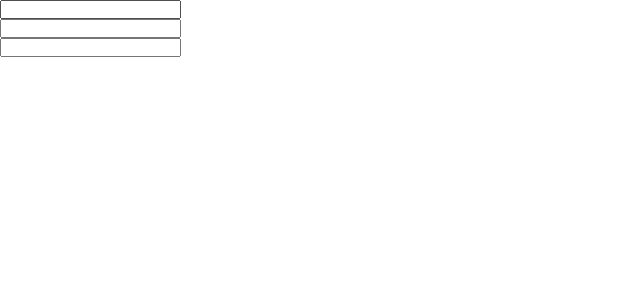
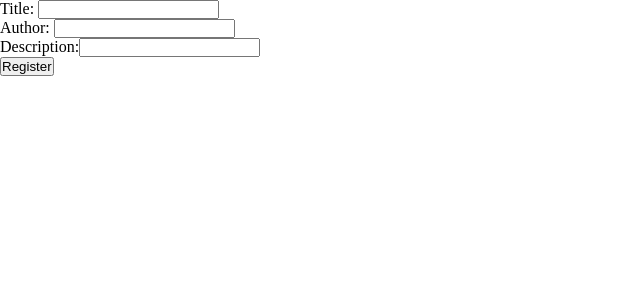
Before and after one commit to jooaodanieel/devboost-frontend, a Vue app: page /opportunities/new in a window 1280 px wide. Shown: the top 300 px of the page, without its empty margins (0-640 px from the left). Built offline with nearby package versions, Linux system fonts and the light colour scheme.

Commit message:
WIP: add post request to opportunities
Signed-off-by: erickrodrigs <erick.rodrigues.santana14@gmail.com>

```diff
--- a/package.json
+++ b/package.json
@@ -9,6 +9,7 @@
     "lint": "vue-cli-service lint"
   },
   "dependencies": {
+    "axios": "^0.20.0",
     "core-js": "^3.6.5",
     "vue": "^2.6.11",
     "vue-router": "^3.2.0"
--- a/src/views/NewOpportunities.vue
+++ b/src/views/NewOpportunities.vue
@@ -1,26 +1,44 @@
 <template>
   <div>
-    <form action="">
-      <label for=""></label>
-      <input type="text" v-model="title"><br/>
-      <label for=""></label>
-      <input type="text" v-model="author"><br/>
-      <label for=""></label>
-      <input type="text" v-model="description"><br/>
+    <form>
+      <label for="title">Title: </label>
+      <input name="title" type="text" v-model="title" /><br />
+      <label for="author">Author: </label>
+      <input name="author" type="text" v-model="author" /><br />
+      <label for="description">Description:</label>
+      <input name="description" type="text" v-model="description" /><br />
+      <button type="button" @click="registerOpportunities">
+        Register
+      </button>
     </form>
   </div>
 </template>
 
 <script>
+import axios from "axios";
+
 export default {
-  data:()=>({
+  data: () => ({
     title: "",
     author: "",
     description: ""
-  })
-}
+  }),
+  methods: {
+    async registerOpportunities() {
+      console.log("Title:", this.title);
+      console.log("Author:", this.author);
+      console.log("Description:", this.description);
+
+      const response = await axios.post("http://localhost:3000/opportunities", {
+        title: this.title,
+        author: this.author,
+        description: this.description
+      });
+
+      console.log("RESPONSE: ", response.data);
+    }
+  }
+};
 </script>
 
-<style>
-
-</style>
+<style></style>
```
Also changed, not shown: 1 other file (tests, documents, lock files or other folders).
